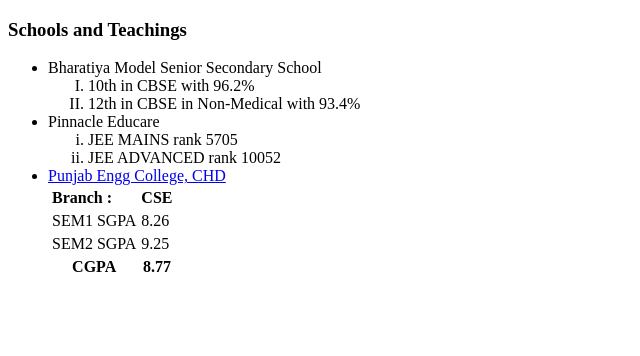
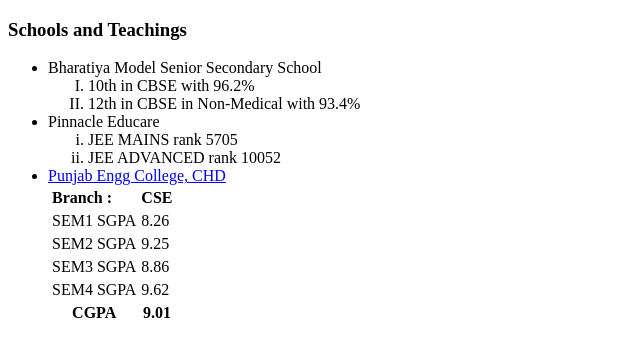
Before and after one commit to deep-g/CV, a plain HTML site: page Schools.html in a window 1280 px wide. Shown: the whole page, without its empty margins (0-640 px from the left). Drawn offline with Linux system fonts and the light colour scheme.

Commit message:
Added SGPA and CGPA of next semesters in Schools.html

```diff
--- a/Schools.html
+++ b/Schools.html
@@ -34,11 +34,19 @@
                         <td>SEM2 SGPA</td>
                         <td>9.25</td>
                     </tr>
+                    <tr>
+                        <td>SEM3 SGPA</td>
+                        <td>8.86</td>
+                    </tr>
+                    <tr>
+                        <td>SEM4 SGPA</td>
+                        <td>9.62</td>
+                    </tr>
                 </tbody>
                 <tfoot>
                     <tr>
                         <th scope="row">CGPA</th>
-                        <th>8.77</th>
+                        <th>9.01</th>
                     </tr>
                 </tfoot>
             </table>
```
